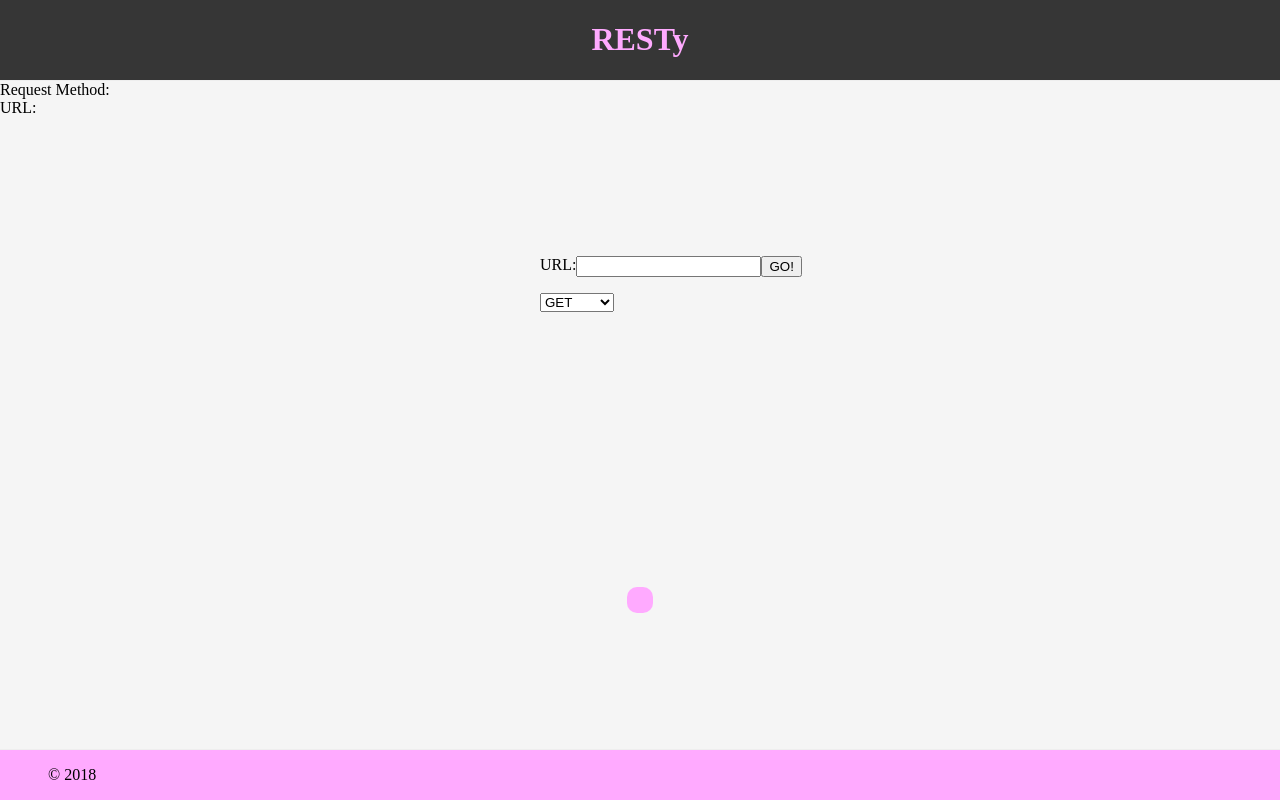
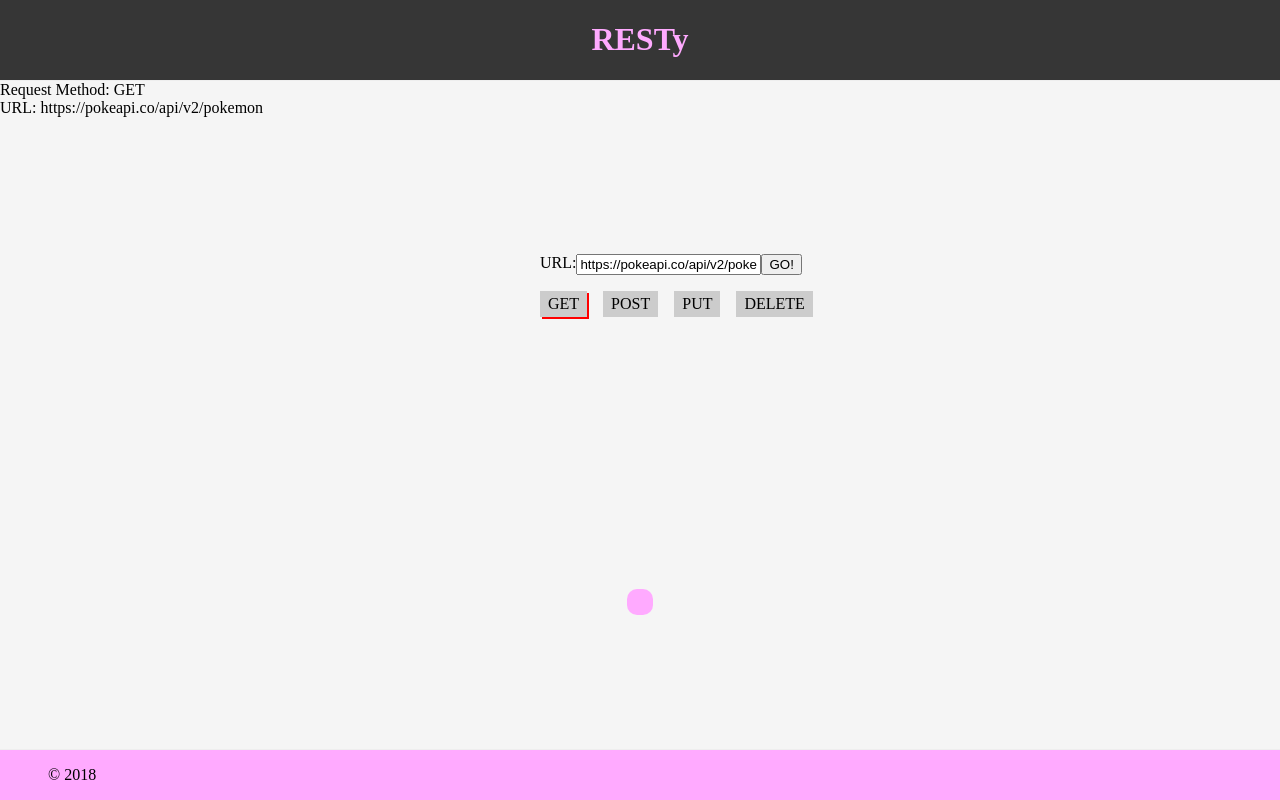
Before and after one commit to bperard/resty, a React (Create React App) app: page / in a window 1280 px wide. Built offline with nearby package versions, Linux system fonts and the light colour scheme.

Commit message:
Updated components

```diff
--- a/src/App.jsx
+++ b/src/App.jsx
@@ -12,7 +12,10 @@ import Results from './Components/Results';
 
 const App = () => {
   const [data, setData] = useState(null);
-  const [requestParams, setRequestParams] = useState({});
+  const [requestParams, setRequestParams] = useState({
+    method: 'GET',
+    url: 'https://pokeapi.co/api/v2/pokemon',
+  });
   // constructor(props) {
   //   super(props);
   //   this.state = {
@@ -25,7 +28,7 @@ const App = () => {
     // mock output
     // requestParams object used to determine axios url and method
     // data is return from axios call
-    setRequestParams({ requestParams });
+    console.log(requestParams);
     const data = {
       count: 2,
       results: [
@@ -40,7 +43,11 @@ const App = () => {
       <Header />
       <div>Request Method: {requestParams.method}</div>
       <div>URL: {requestParams.url}</div>
-      <Form handleApiCall={callApi} />
+      <Form
+        handleApiCall={callApi}
+        requestParams={requestParams}
+        setRequestParams={setRequestParams}
+      />
       <Results data={data} />
       <Footer />
     </>
--- a/src/Components/Form/Form.scss
+++ b/src/Components/Form/Form.scss
@@ -6,6 +6,10 @@ form {
   display: inline-block;
   margin: auto;
   width: 200px;
+
+  .chosenMethod {
+    box-shadow: 2px 2px red;
+  }
 
   label {
     display: flex;
--- a/src/Components/Form/index.jsx
+++ b/src/Components/Form/index.jsx
@@ -1,16 +1,11 @@
-import { useState } from 'react';
 import './Form.scss';
 
-const Form = (props) => {
-  const [method, setMethod] = useState('GET');
+const Form = ({ requestParams, setRequestParams, handleApiCall }) => {
 
   const handleSubmit = e => {
     e.preventDefault();
-    const formData = {
-      method: method,
-      url: 'https://pokeapi.co/api/v2/pokemon',
-    };
-    props.handleApiCall(formData);
+
+    handleApiCall(requestParams);
   }
 
   return (
@@ -18,20 +13,32 @@ const Form = (props) => {
       <form onSubmit={handleSubmit}>
         <label >
           <span>URL: </span>
-          <input name='url' type='text' />
+          <input
+            name='url'
+            type='text'
+            value={requestParams.url}
+            onChange={(e) => {
+              setRequestParams({
+                ...requestParams,
+                url: e.target.value
+              })
+            }}
+          />
           <button type="submit">GO!</button>
         </label>
-        <label className="methods">
-          <select onChange={(e) => {
-            setMethod({
-              method: e.target.value
-            })
-          }}>
-            <option value="GET">GET</option>
-            <option value="POST">POST</option>
-            <option value="PUT">PUT</option>
-            <option value="DELETE">DELETE</option>
-          </select>
+        <label
+          className="methods"
+          onClick={(e) => {
+            setRequestParams({
+              ...requestParams,
+              method: e.target.id
+            });
+          }}
+        >
+          <span id="GET" className={requestParams.method === 'GET' ? 'chosenMethod' : null}>GET</span>
+          <span id="POST" className={requestParams.method === 'POST' ? 'chosenMethod' : null}>POST</span>
+          <span id="PUT" className={requestParams.method === 'PUT' ? 'chosenMethod' : null}>PUT</span>
+          <span id="DELETE" className={requestParams.method === 'DELETE' ? 'chosenMethod' : null}>DELETE</span>
         </label>
       </form>
     </>
```
